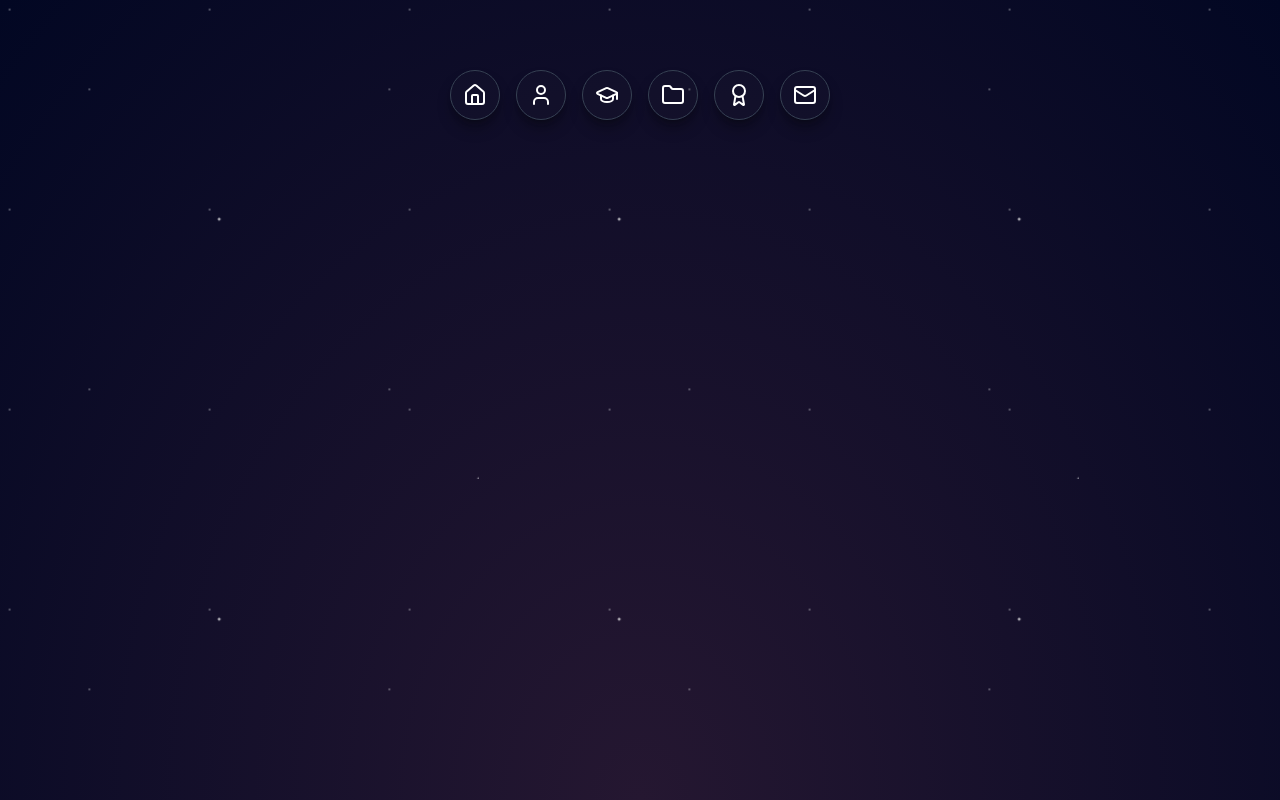
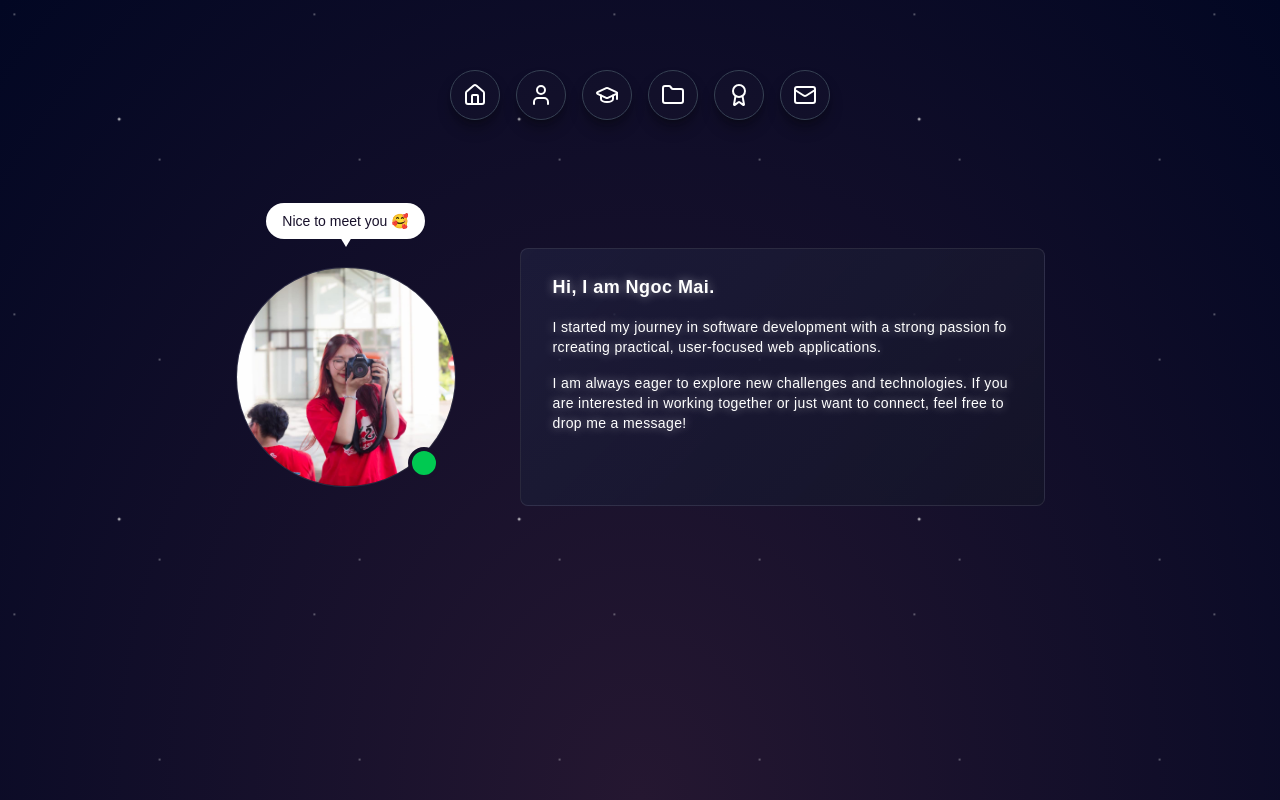
Before and after one commit to ngocmaii00/ngmai-portfolio, a React (Vite) app: page / in a window 1280 px wide. Built offline with nearby package versions, Linux system fonts and the light colour scheme.

Commit message:
feat:avatar,personal info

```diff
--- a/package.json
+++ b/package.json
@@ -10,13 +10,17 @@
     "preview": "vite preview"
   },
   "dependencies": {
+    "@mantine/core": "^8.2.4",
     "@tailwindcss/vite": "^4.1.11",
+    "clsx": "^2.1.1",
     "framer-motion": "^12.23.12",
     "lightswind": "^3.1.15",
     "lucide-react": "^0.536.0",
+    "motion": "^12.23.12",
     "react": "^19.1.0",
     "react-dom": "^19.1.0",
     "react-router-dom": "^7.7.1",
+    "tailwind-merge": "^3.3.1",
     "tailwindcss": "^4.1.11"
   },
   "devDependencies": {
--- a/src/App.tsx
+++ b/src/App.tsx
@@ -3,8 +3,8 @@ import headerElements from "./data/headerElements";
 import About from "./layouts/About";
 import Project from "./layouts/Project";
 import { Route, Routes } from "react-router-dom";
-import { Home } from "lucide-react";
 import { AnimatePresence } from "framer-motion";
+import Home from "./layouts/Home";
 
 function App() {
   return (
--- /dev/null
+++ b/src/components/common/Introduction.tsx
@@ -0,0 +1,25 @@
+import { TypingText } from "./TypeWriter";
+
+interface IntroductionProps {
+    text: string;
+    delay?: number
+    fontsize?: string
+    fontweight?: string
+}
+const Introduction: React.FC<IntroductionProps> = function ({ text, delay, fontsize, fontweight }) {
+  return (
+    <div className="flex flex-col justify-start items-start py-2">
+      <TypingText
+        delay={delay}
+        duration={2}
+        fontSize={fontsize}
+        fontWeight={fontweight}
+        color="text-white"
+        className="home-title"
+      >
+        {text}
+      </TypingText>
+    </div>
+  );
+}
+export default Introduction
--- /dev/null
+++ b/src/components/common/TypeWriter.tsx
@@ -0,0 +1,105 @@
+import { motion } from "framer-motion";
+import type { Variants } from "framer-motion";
+
+import React, { useEffect, useState } from "react";
+import type { ElementType, ReactNode } from "react";
+import { cn } from "../lib/utils";
+
+export interface TypingTextProps {
+  children: ReactNode;
+  as?: ElementType;
+  className?: string;
+  delay?: number;
+  duration?: number;
+  fontSize?: string;
+  fontWeight?: string;
+  color?: string;
+  letterSpacing?: string;
+  align?: "left" | "center" | "right";
+  loop?: boolean;
+}
+
+export const TypingText = ({
+  children,
+  as: Component = "div",
+  className = "",
+  delay = 0,
+  duration = 2,
+  fontSize = "text-4xl",
+  fontWeight = "font-bold",
+  color = "text-white",
+  letterSpacing = "tracking-wide",
+  align = "left",
+}: TypingTextProps) => {
+  const [textContent, setTextContent] = useState<string>("");
+
+  useEffect(() => {
+    const extractText = (node: ReactNode): string => {
+      if (typeof node === "string" || typeof node === "number") {
+        return node.toString();
+      }
+      if (Array.isArray(node)) {
+        return node.map(extractText).join("");
+      }
+      return "";
+    };
+
+    setTextContent(extractText(children));
+  }, [children]);
+
+  const characters = textContent
+    .split("")
+    .map((char) => (char === " " ? "\u00A0" : char));
+
+  const characterVariants: Variants = {
+    hidden: { opacity: 0, scale: 0.95 },
+    visible: (i: number) => ({
+      opacity: 1,
+      scale: 1,
+      transition: {
+        delay: delay + i * (duration / characters.length),
+        duration: 0.3,
+        ease: "easeInOut",
+      },
+    }),
+  };
+
+  return (
+    <Component
+      className={cn(
+        "inline-flex",
+        className,
+        fontSize,
+        fontWeight,
+        color,
+        letterSpacing,
+        align === "center"
+          ? "justify-center text-center"
+          : align === "right"
+          ? "justify-end text-right"
+          : "justify-start text-left"
+      )}
+    >
+      <motion.span
+        className="inline-block"
+        initial="hidden"
+        animate="visible"
+        aria-label={textContent}
+        role="text"
+      >
+        {characters.map((char, index) => (
+          <motion.span
+            key={`${char}-${index}`}
+            className="inline-block"
+            variants={characterVariants}
+            custom={index}
+            initial="hidden"
+            animate="visible"
+          >
+            {char}
+          </motion.span>
+        ))}
+      </motion.span>
+    </Component>
+  );
+};
--- a/src/components/lib/utils.js
+++ /dev/null
@@ -1,60 +0,0 @@
-import { clsx } from "clsx";
-import { twMerge } from "tailwind-merge";
-// Utility function to merge class names with Tailwind
-export function cn(...inputs) {
-    return twMerge(clsx(inputs));
-}
-// Utility function to format a number with currency
-export function formatCurrency(amount, currency = "USD", options) {
-    return new Intl.NumberFormat("en-US", {
-        style: "currency",
-        currency,
-        ...options,
-    }).format(amount);
-}
-// Utility function to generate a unique ID
-export function generateUniqueId(prefix = "id") {
-    return `${prefix}-${Math.random().toString(36).substring(2, 9)}`;
-}
-// Utility function to truncate text
-export function truncateText(text, maxLength) {
-    if (text.length <= maxLength)
-        return text;
-    return text.substring(0, maxLength) + "...";
-}
-// Utility function to format date
-export function formatDate(date, options) {
-    return new Intl.DateTimeFormat("en-US", {
-        day: "numeric",
-        month: "short",
-        year: "numeric",
-        ...options,
-    }).format(date);
-}
-// Utility function to debounce function calls
-export function debounce(func, wait) {
-    let timeout = null;
-    return function (...args) {
-        const later = () => {
-            timeout = null;
-            func(...args);
-        };
-        if (timeout !== null) {
-            clearTimeout(timeout);
-        }
-        timeout = setTimeout(later, wait);
-    };
-}
-// Utility function to throttle function calls
-export function throttle(func, limit) {
-    let inThrottle = false;
-    return function (...args) {
-        if (!inThrottle) {
-            func(...args);
-            inThrottle = true;
-            setTimeout(() => {
-                inThrottle = false;
-            }, limit);
-        }
-    };
-}
--- /dev/null
+++ b/src/components/lib/utils.ts
@@ -0,0 +1,77 @@
+import { clsx, type ClassValue } from "clsx";
+import { twMerge } from "tailwind-merge";
+
+// Merge Tailwind class names safely
+export function cn(...inputs: ClassValue[]): string {
+  return twMerge(clsx(...inputs));
+}
+
+// Format number to currency string
+export function formatCurrency(
+  amount: number | bigint,
+  currency: string = "USD",
+  options?: Intl.NumberFormatOptions
+): string {
+  return new Intl.NumberFormat("en-US", {
+    style: "currency",
+    currency,
+    ...options,
+  }).format(amount);
+}
+
+// Generate a random unique ID
+export function generateUniqueId(prefix: string = "id"): string {
+  return `${prefix}-${Math.random().toString(36).substring(2, 9)}`;
+}
+
+// Truncate long text with "..."
+export function truncateText(text: string, maxLength: number): string {
+  if (text.length <= maxLength) return text;
+  return `${text.substring(0, maxLength)}...`;
+}
+
+// Format a date into readable string
+export function formatDate(
+  date: number | Date | undefined,
+  options?: Intl.DateTimeFormatOptions
+): string {
+  return new Intl.DateTimeFormat("en-US", {
+    day: "numeric",
+    month: "short",
+    year: "numeric",
+    ...options,
+  }).format(date ?? new Date());
+}
+
+// Debounce function calls
+export function debounce<T extends (...args: any[]) => void>(
+  func: T,
+  wait: number = 300
+): (...args: Parameters<T>) => void {
+  let timeout: ReturnType<typeof setTimeout> | null = null;
+  return function (...args: Parameters<T>): void {
+    if (timeout !== null) {
+      clearTimeout(timeout);
+    }
+    timeout = setTimeout(() => {
+      func(...args);
+    }, wait);
+  };
+}
+
+// Throttle function calls
+export function throttle<T extends (...args: any[]) => void>(
+  func: T,
+  limit: number = 300
+): (...args: Parameters<T>) => void {
+  let inThrottle = false;
+  return function (...args: Parameters<T>): void {
+    if (!inThrottle) {
+      func(...args);
+      inThrottle = true;
+      setTimeout(() => {
+        inThrottle = false;
+      }, limit);
+    }
+  };
+}
--- a/src/index.css
+++ b/src/index.css
@@ -146,7 +146,8 @@ h6 {
   box-shadow: 0 0 20px rgba(0, 0, 0, 0.5);
 }
 
-.card-front {
+.card-front,
+.home-card {
   background: linear-gradient(
     135deg,
     rgba(30, 30, 60, 0.8),
@@ -176,6 +177,11 @@ h6 {
 
 .memory-card h4 {
   font-size: 1rem;
+  color: var(--text-primary);
+  text-shadow: 0 0 10px rgba(255, 255, 255, 0.5);
+}
+
+.home-title {
   color: var(--text-primary);
   text-shadow: 0 0 10px rgba(255, 255, 255, 0.5);
 }
@@ -277,3 +283,11 @@ footer {
     height: 350px;
   }
 }
+
+.triangle-bottom {
+  width: 0;
+  height: 0;
+  border-left: 6px solid transparent;
+  border-right: 6px solid transparent;
+  border-top: 10px solid white;
+}
--- a/src/layouts/Home.tsx
+++ b/src/layouts/Home.tsx
@@ -1,7 +1,81 @@
+import { motion } from "framer-motion";
+import Introduction from "../components/common/Introduction";
+import { useEffect, useState } from "react";
+
 const Home = () => {
+  const [tooltipText, setTooltipText] = useState("");
+
+  const messages = [
+    "Hello 👋",
+    "Nice to meet you 🥰",
+    "Welcome to my portfolio 💻",
+    "Have a nice day 😊",
+  ];
+
+  useEffect(() => {
+    const showTooltip = () => {
+      const randomText = messages[Math.floor(Math.random() * messages.length)];
+      setTooltipText(randomText);
+    };
+
+    showTooltip();
+
+    const interval = setInterval(showTooltip, 12000);
+
+    return () => clearInterval(interval);
+  }, []);
+
   return (
-    <div>Home</div>
-  )
-}
+    <motion.div className="absolute top-[30%] left-0 right-0 z-10">
+      <motion.div
+        initial={{ scale: 0.8, opacity: 0 }}
+        animate={{ scale: 1, opacity: 1 }}
+        exit={{ scale: 0.8, opacity: 0 }}
+        transition={{ duration: 0.5 }}
+        className="p-2"
+      >
+        <div className="flex items-center justify-center gap-16">
+          <div className="w-[220px] relative z-50">
+            {tooltipText && (
+              <>
+                <div className="absolute -top-16 left-0 right-0 z-10 text-center rounded-full text-sm font-medium py-2 px-4 w-fit mx-auto bg-white text-[#18112b]">
+                  {tooltipText}
+                </div>
+                <div className="triangle-bottom absolute -top-[30px] translate-x-26"></div>
+                <img
+                  src="/ngmai.jpg"
+                  alt="Ngoc Mai"
+                  className="rounded-full home-card"
+                />
+                <div className="absolute rounded-full bg-green-500 size-8 border-[#18112b] border-4 bottom-2 right-4"></div>
+              </>
+            )}
+          </div>
 
-export default Home
+          <div className="border w-[525px] rounded-lg py-4 px-8 home-card pb-16">
+            <Introduction
+              text="Hi, I am Ngoc Mai."
+              fontsize="text-lg"
+              fontweight="font-extrabold"
+              delay={0.5}
+            />
+            <Introduction
+              text="I started my journey in software development with a strong passion forcreating practical, user-focused web applications."
+              fontsize="text-sm"
+              fontweight="font-medium"
+              delay={1}
+            />
+            <Introduction
+              text="I am always eager to explore new challenges and technologies. If youare interested in working together or just want to connect, feel free to drop me a message!"
+              fontsize="text-sm"
+              fontweight="font-medium"
+              delay={3}
+            />
+          </div>
+        </div>
+      </motion.div>
+    </motion.div>
+  );
+};
+
+export default Home;
--- a/src/main.tsx
+++ b/src/main.tsx
@@ -3,11 +3,14 @@ import { createRoot } from "react-dom/client";
 import "./index.css";
 import App from "./App.tsx";
 import { BrowserRouter } from "react-router-dom";
+import { MantineProvider } from "@mantine/core";
 
 createRoot(document.getElementById("root")!).render(
   <StrictMode>
     <BrowserRouter>
-      <App />
+      <MantineProvider>
+        <App />
+      </MantineProvider>
     </BrowserRouter>
   </StrictMode>
 );
```
Also changed, not shown: public/ngmai.jpg (added), 1 other file (tests, documents, lock files or other folders).
